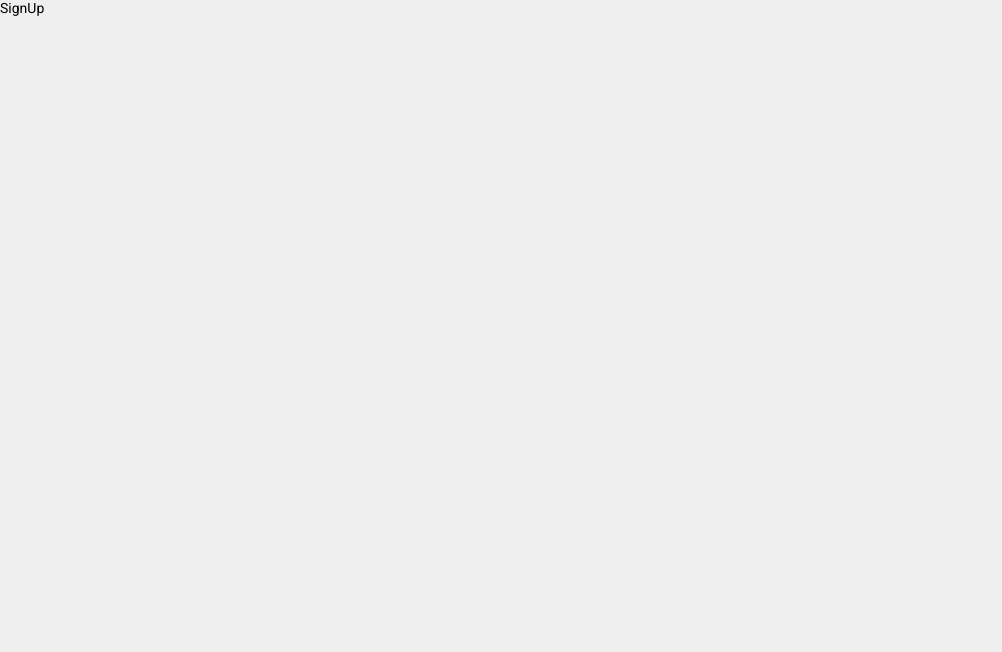
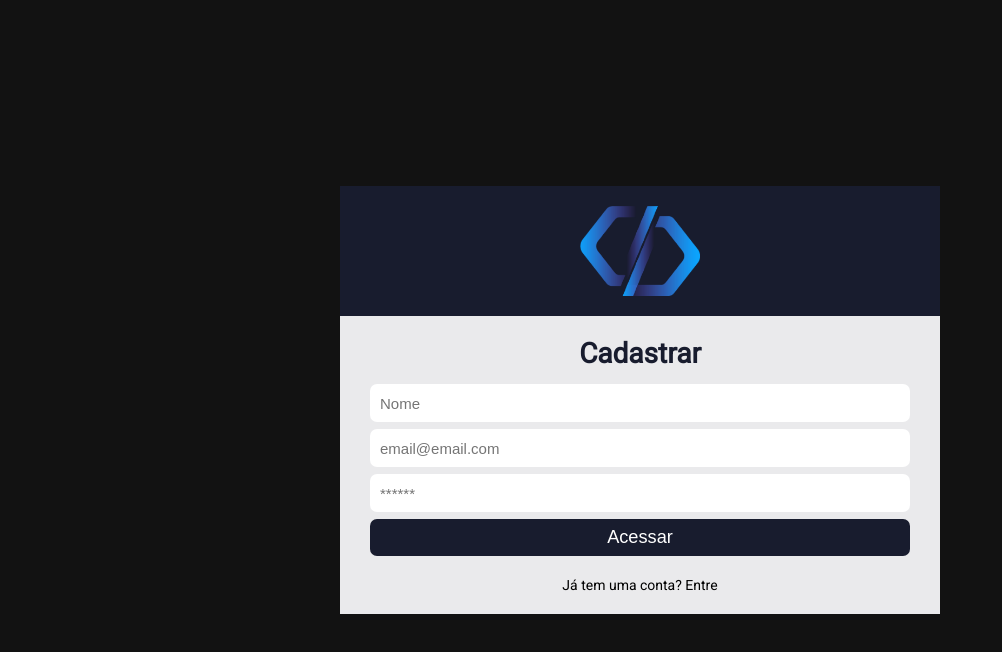
Before and after one commit to Felipe-Borba/sistema-chamados, a React (Create React App) app: page /register in a window 1280 px wide. Shown: the top 652 px of the page, without its empty margins (0-1002 px from the left). Built offline with nearby package versions, Linux system fonts and the light colour scheme.

Commit message:
sketch sign up page

```diff
--- a/src/pages/SignUp/index.js
+++ b/src/pages/SignUp/index.js
@@ -1,5 +1,51 @@
+import { useState } from "react";
+import { Link } from "react-router-dom";
+import logo from "../../assets/logo.png";
+
 function SignUp() {
-  return <div>SignUp</div>;
+  const [nome, setNome] = useState("");
+  const [email, setEmail] = useState("");
+  const [password, setPassword] = useState("");
+
+  function handleSubmit(e) {
+    e.preventDefault();
+    alert("todo");
+  }
+
+  return (
+    <div className="container-center">
+      <div className="login">
+        <div className="logo-area">
+          <img src={logo} alt="Sistema Logo" />
+        </div>
+
+        <form onSubmit={handleSubmit}>
+          <h1>Cadastrar</h1>
+          <input
+            type="text"
+            placeholder="Nome"
+            value={nome}
+            onChange={({ target }) => setNome(target.value)}
+          />
+          <input
+            type="text"
+            placeholder="email@email.com"
+            value={email}
+            onChange={({ target }) => setEmail(target.value)}
+          />
+          <input
+            type="password"
+            placeholder="******"
+            value={password}
+            onChange={({ target }) => setPassword(target.value)}
+          />
+          <button type="submit">Acessar</button>
+        </form>
+
+        <Link to="/">Já tem uma conta? Entre</Link>
+      </div>
+    </div>
+  );
 }
 
 export default SignUp;
```
